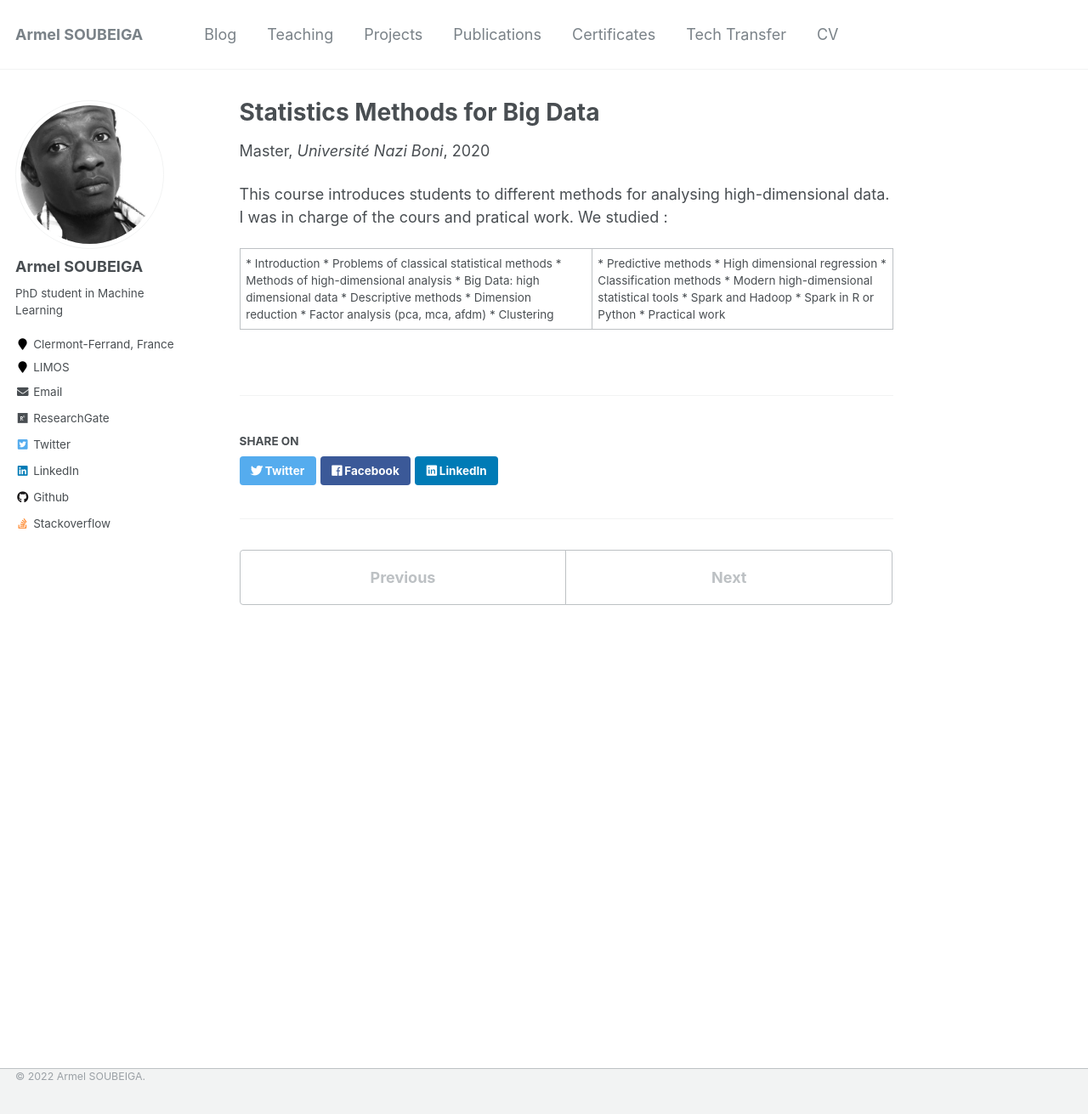
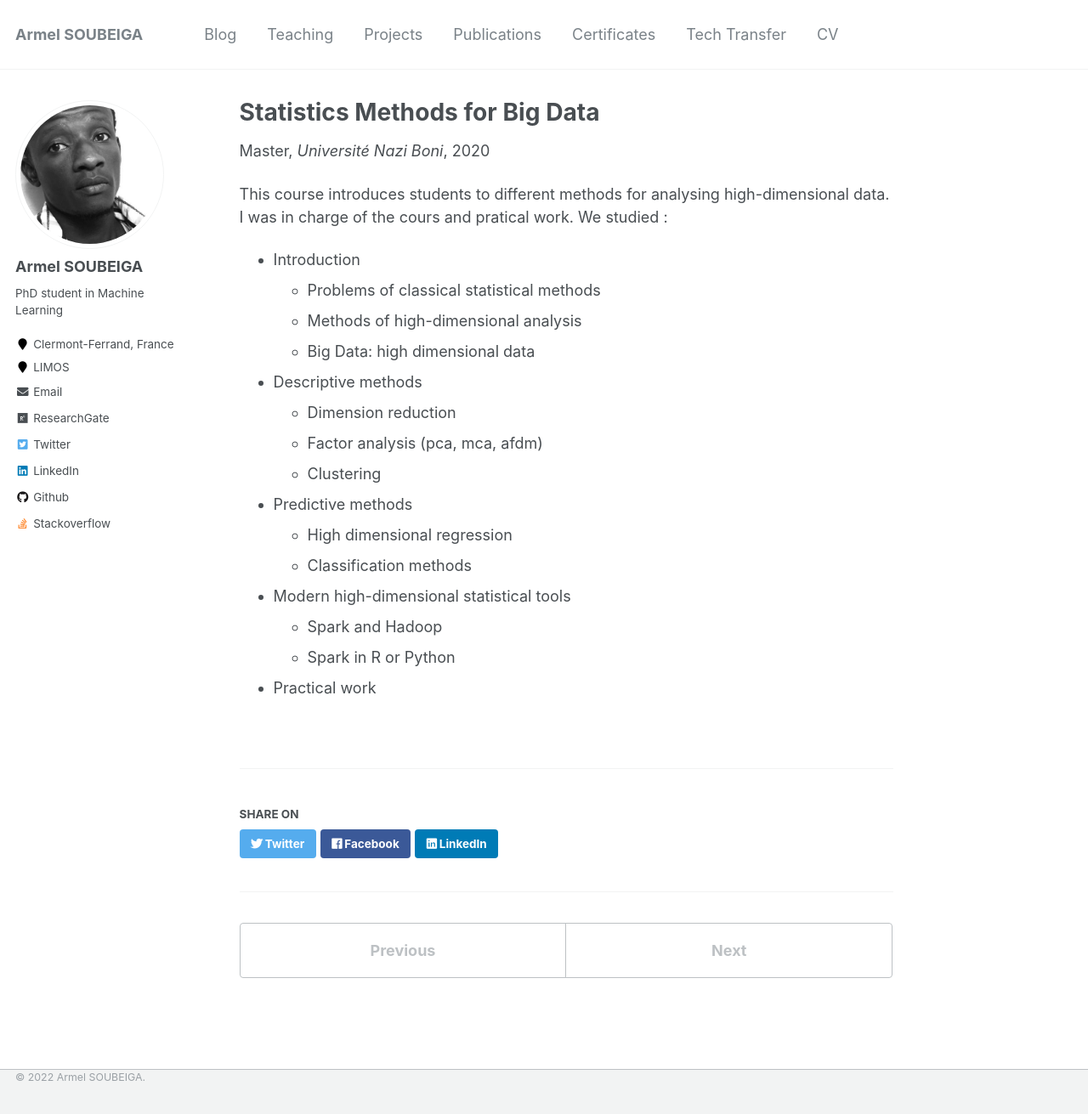
Before and after one commit to armelsoubeiga/neweb, a Jekyll site: the page built from _teaching/statistic-and-bidata.md, in a window 1280 px wide and 1313 px high. Shown: the whole window at 85% size. Built offline with Jekyll 4.4.1, drawn with Linux system fonts in a browser that asks for light colours.

Commit message:
Update statistic-and-bidata.md

```diff
--- a/_teaching/statistic-and-bidata.md
+++ b/_teaching/statistic-and-bidata.md
@@ -11,10 +11,6 @@ location: "Bobo Dioulasso, Burkina Faso"
 This course introduces students to different methods for analysing high-dimensional data. I was in charge of the cours and pratical work.
 We studied :
 
-<table border="0">
-<tr>
-<td>
-
 * Introduction
     * Problems of classical statistical methods
     * Methods of high-dimensional analysis
@@ -23,9 +19,6 @@ We studied :
     * Dimension reduction
     * Factor analysis (pca, mca, afdm)
     * Clustering
- </td>
- <td>
-
 * Predictive methods
     * High dimensional regression
     * Classification methods
@@ -33,6 +26,3 @@ We studied :
     * Spark and Hadoop
     * Spark in R or Python
 * Practical work
-   </td>
- </tr>
-</table>
```
